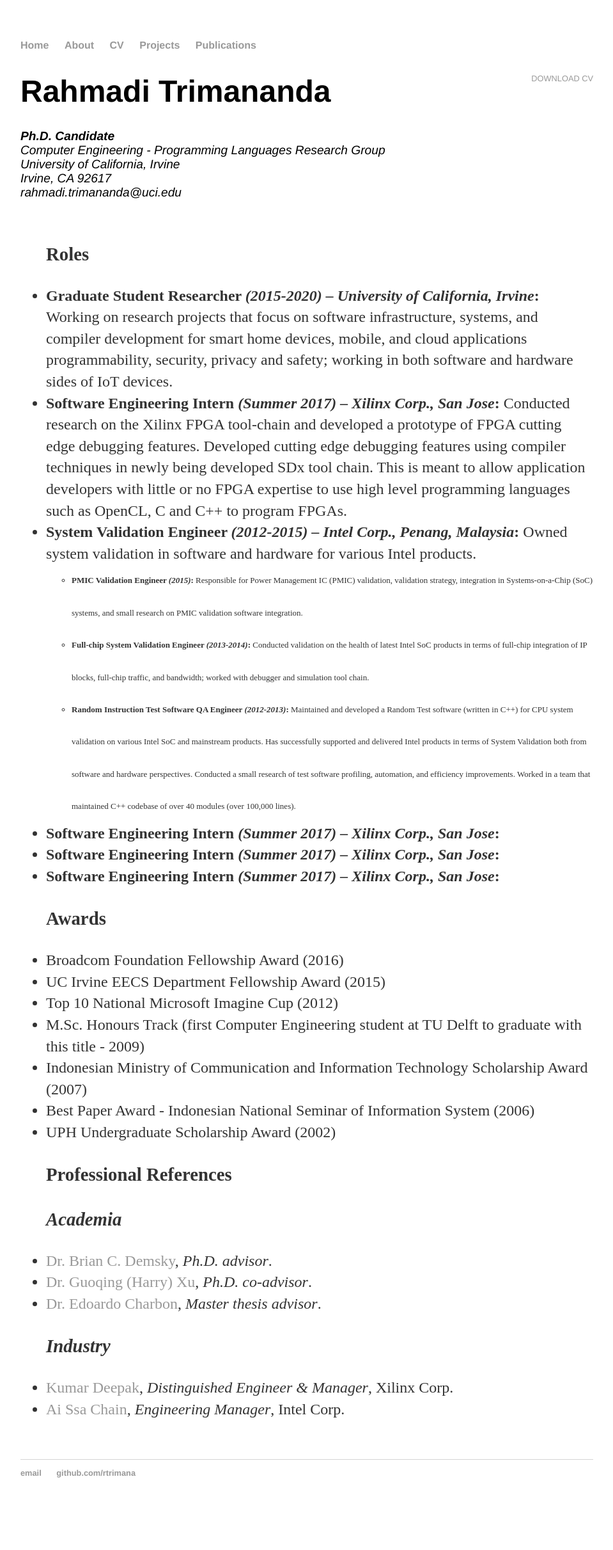
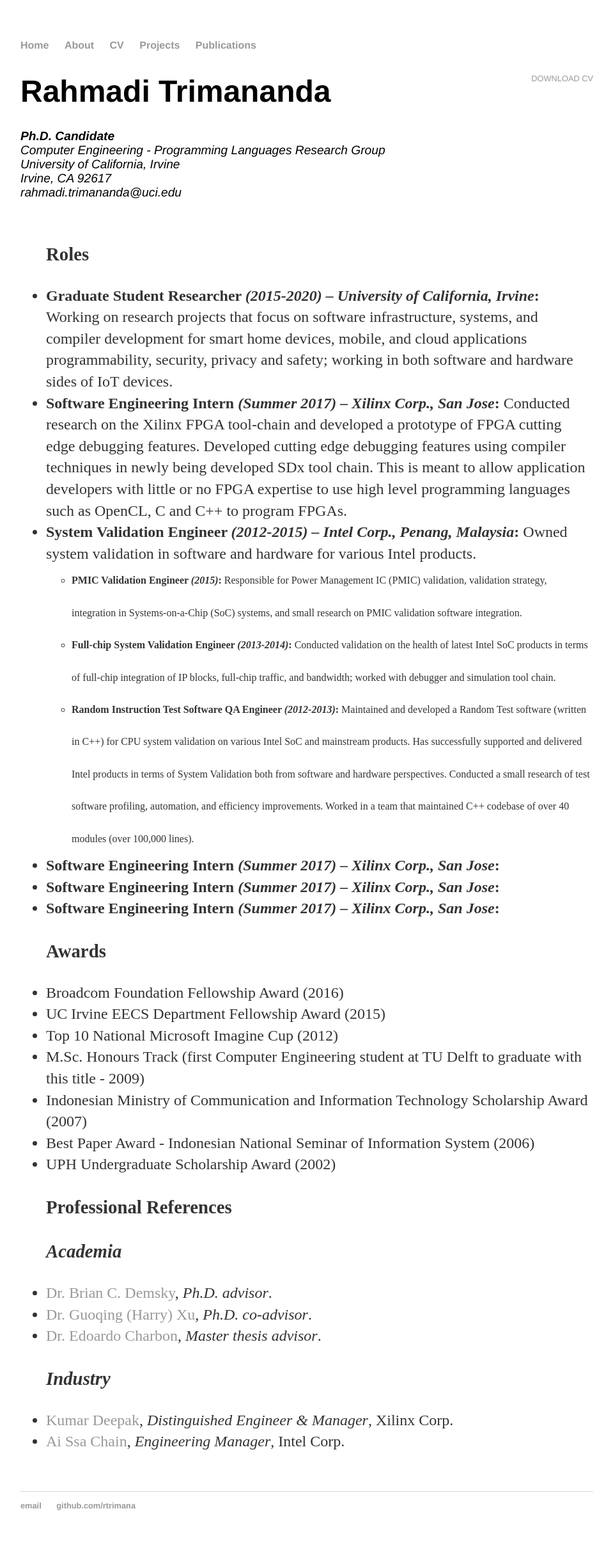
Before and after one commit to rtrimana/rahmaditrimananda.github.io, a Jekyll site: the page built from cv/index.html, in a window 1280 px wide. Shown: the whole page at 64% size, without its empty margins (160-1119 px from the left). Built offline with Jekyll 4.4.1, drawn with Linux system fonts in a browser that asks for light colours; before the commit the page ends 2371 px from its top, so only the background shows below that.

Commit message:
Update index.html

```diff
--- a/cv/index.html
+++ b/cv/index.html
@@ -22,7 +22,7 @@ title: CV of Your Name
 			<li><strong>Graduate Student Researcher <em>(2015-2020) – University of California, Irvine</em>:</strong> Working on research projects that focus on software infrastructure, systems, and compiler development for smart home devices, mobile, and cloud applications programmability, security, privacy and safety; working in both software and hardware sides of IoT devices.</li>
 			<li><strong>Software Engineering Intern <em>(Summer 2017) – Xilinx Corp., San Jose</em>:</strong> Conducted research on the Xilinx FPGA tool-chain and developed a prototype of FPGA cutting edge debugging features. Developed cutting edge debugging features using compiler techniques in newly being developed SDx tool chain. This is meant to allow application developers with little or no FPGA expertise to use high level programming languages such as OpenCL, C and C++ to program FPGAs.</li>
 			<li><strong>System Validation Engineer <em>(2012-2015) – Intel Corp., Penang, Malaysia</em>:</strong> Owned system validation in software and hardware for various Intel products.</li>
-			<ul class="roles"><font size="-1">
+			<ul class="roles"><font size="-0.2">
 				<li><strong>PMIC Validation Engineer <em>(2015)</em>:</strong> Responsible for Power Management IC (PMIC) validation, validation strategy, integration in Systems-on-a-Chip (SoC) systems, and small research on PMIC validation software integration.</li>
 				<li><strong>Full-chip System Validation Engineer <em>(2013-2014)</em>:</strong> Conducted validation on the health of latest Intel SoC products in terms of full-chip integration of IP blocks, full-chip traffic, and bandwidth; worked with debugger and simulation tool chain.</li>
 				<li><strong>Random Instruction Test Software QA Engineer <em>(2012-2013)</em>:</strong> Maintained and developed a Random Test software (written in C++) for CPU system validation on various Intel SoC and mainstream products. Has successfully supported and delivered Intel products in terms of System Validation both from software and hardware perspectives. Conducted a small research of test software profiling, automation, and efficiency improvements. Worked in a team that maintained C++ codebase of over 40 modules (over 100,000 lines).</li>
```
